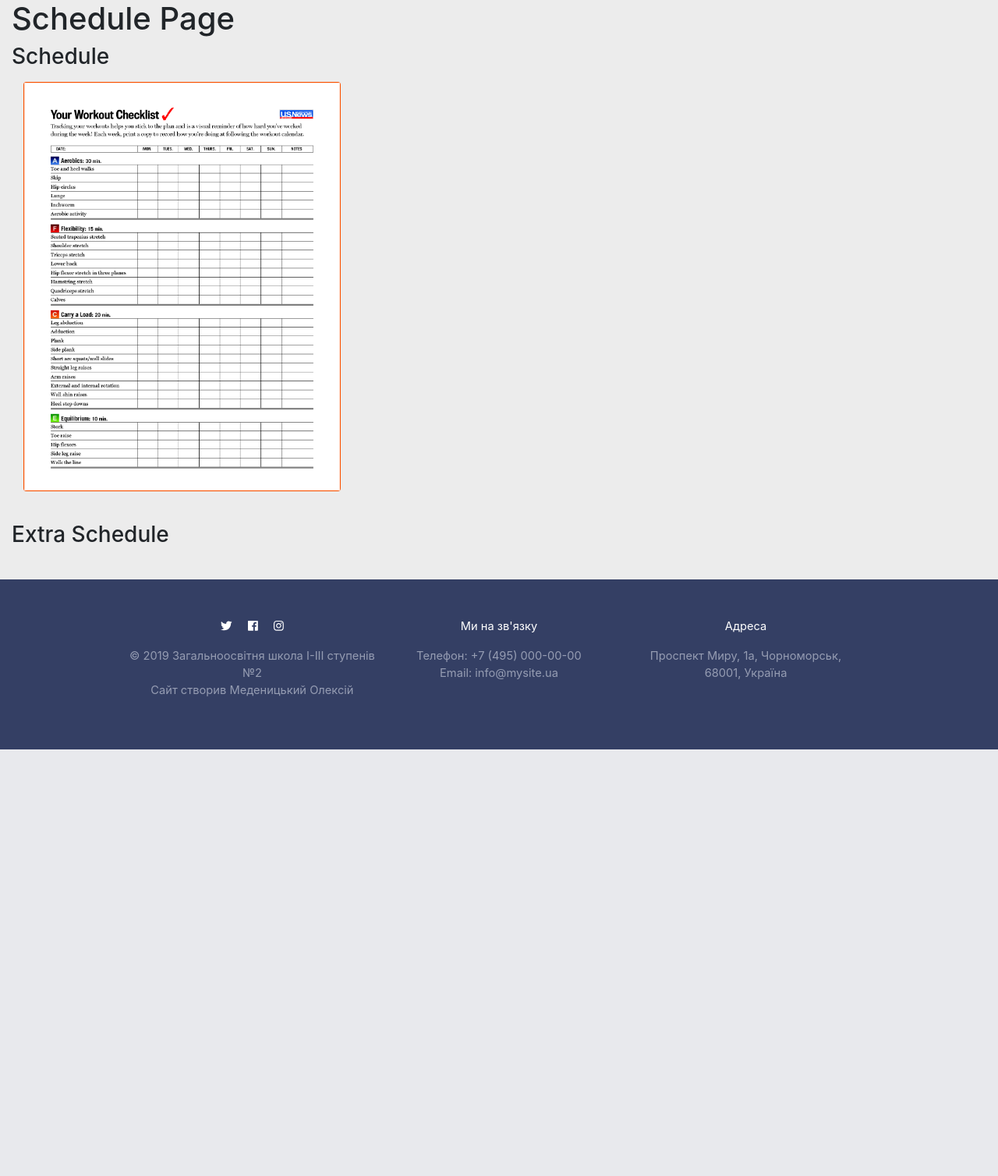
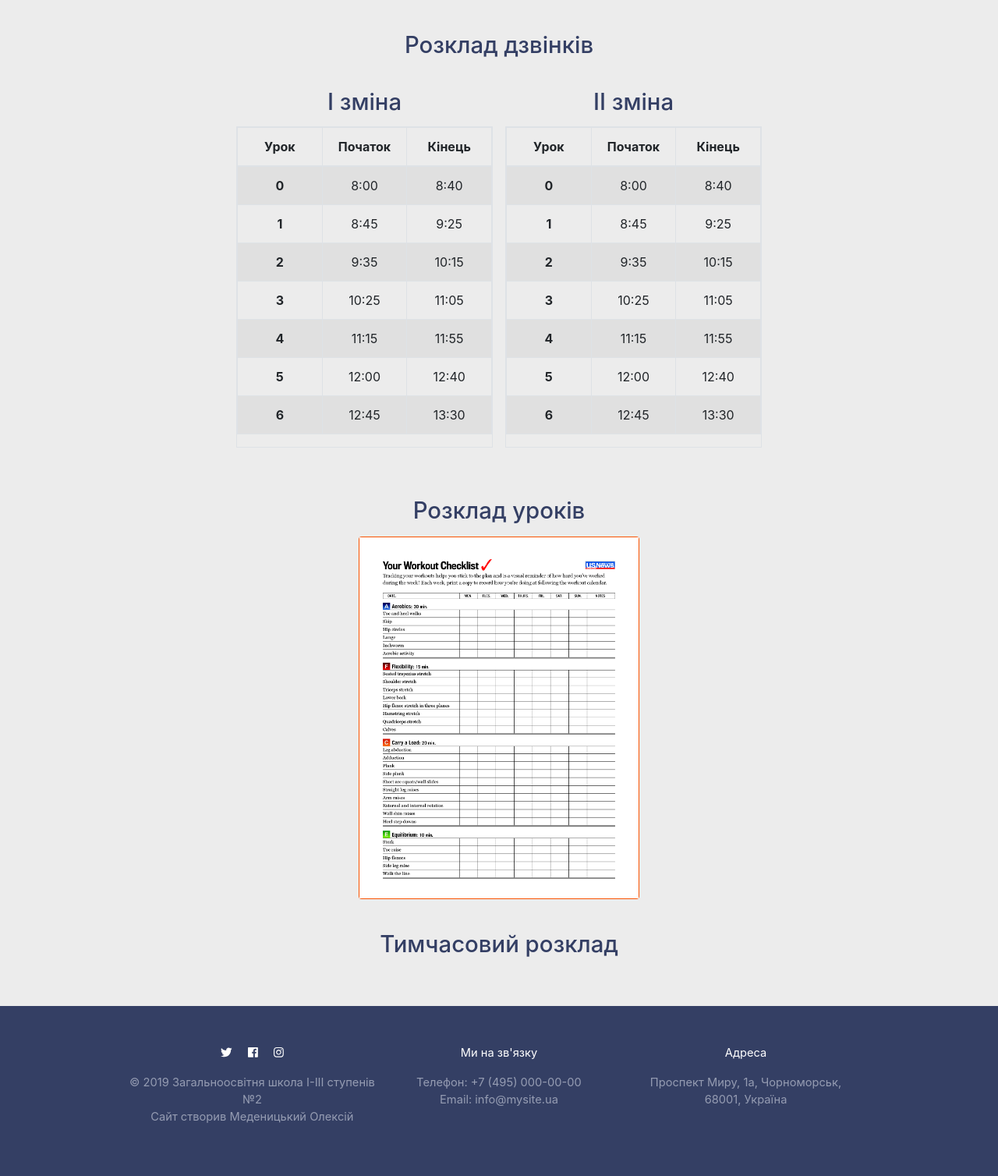
Before and after one commit to alex6446/SchoolWebsite, a Django app: page /schedule/ in a window 1280 px wide. Shown: the part 60-1568 px from the top of the page at 78% size. Before the commit the page ends 1021 px from the top, so only its background shows below. Run offline with Django 3.2, Linux system fonts and the light colour scheme; data comes from the database, SQL or seed files in the repository; both versions use the stored data as it was after the commit; some libraries are stand-ins or nearby versions.

Commit message:
finish About page and make Schedule Timetable

```diff
--- a/school_site/core/admin.py
+++ b/school_site/core/admin.py
@@ -6,6 +6,7 @@ from .models import (
 	About,
 	Event,
 	Teacher,
+	Timetable,
 	Schedule,
 	Contact,
 	Gallery,
@@ -38,6 +39,7 @@ admin.site.register(News, CustomAdmin)
 admin.site.register(About, CustomAdmin)
 admin.site.register(Event, CustomAdmin)
 admin.site.register(Teacher, CustomAdmin)
+admin.site.register(Timetable, CustomAdmin)
 admin.site.register(Schedule, CustomAdmin)
 admin.site.register(Contact, CustomAdmin)
 admin.site.register(Gallery, GalleryAdmin)
--- a/school_site/core/models.py
+++ b/school_site/core/models.py
@@ -20,7 +20,7 @@ class About(models.Model):
 		)
 	post_type = models.CharField(max_length=25, choices=TYPES, default=welcome)
 	title = models.CharField(max_length=150)
-	image = models.ImageField(default='about_pics/default.png', upload_to='about_pics')
+	image = models.ImageField(default=None, upload_to='about_pics', blank=True)
 	content = models.TextField()
 
 	def __str__(self):
@@ -43,6 +43,22 @@ class Teacher(models.Model):
 
 	def __str__(self):
 		return self.name
+
+class Timetable(models.Model):
+	general_summer = 'general_summer'
+	general_winter = 'general_winter'
+	extra = 'extra'
+	TYPES = (
+		(general_summer, "general_summer"),
+		(general_winter, "general_winter"),
+		(extra, "extra"),
+		)
+	title = models.CharField(max_length=150)
+	table_type = models.CharField(max_length=25, choices=TYPES, default=general_summer)
+	table = models.TextField()
+
+	def __str__(self):
+		return self.table_type
 
 class Schedule(models.Model):
 	general = 'general'
--- a/school_site/core/static/core/main.css
+++ b/school_site/core/static/core/main.css
@@ -17,6 +17,9 @@ body {
 	background-color: #ececec;
 	height: 100%;
 	min-height: 100vh;
+	/*background-image: url("zoh.jpg");
+	background-repeat: no-repeat;
+	background-size: 100%;*/
 	/*font-family: 'Poppins', sans-serif;*/
 }
 
@@ -68,6 +71,10 @@ a {
 	margin: 15px;
 }
 
+/*.content-margin {
+	margin-top: 40rem;
+}*/
+
 .section-title {
 	color: #343F64;
 	font-size: 22pt;
@@ -95,19 +102,37 @@ a {
 @media (min-width: 576px){
 	.card-columns {
     	column-count: 2;
-  }
+  	}
+  	.about-img-width-fix {
+  		width: 100%;
+  	}
+  	/*.content-margin {
+		margin-top: 15rem;
+	}*/
 }
 
 @media (min-width: 768px){
 	.card-columns {
     	column-count: 3;
-  }
+  	}
+  	.about-img-width-fix {
+  		width: 100%;
+  	}
+  	/*.content-margin {
+		margin-top: 40rem;
+	}*/
 }
 
 @media (min-width: 992px){
 	.card-columns {
     	column-count: 4;
-  }
+  	}
+  	.about-img-width-fix {
+  		width: 50%;
+  	}
+  /*	.content-margin {
+		margin-top: 40rem;
+	}*/
 }
 
 [class*="col-"] {
@@ -217,6 +242,23 @@ hr.light {
 	border-top: 1px solid #d3d3d3;
 }
 
+
+
+/*.about-welcome-text  {
+	font-size: 12pt;
+}*/
+
+.teacher-preview a {
+	text-decoration: none;
+	color: #2F2E2E;
+	text-align: center;
+}
+
+.teacher-preview a:hover h3 {
+	color: #69718B;
+}
+
+
 .contact-panel {
 	padding: 2rem;
 	font-size: 11pt;
--- a/school_site/core/templates/core/base.html
+++ b/school_site/core/templates/core/base.html
@@ -105,7 +105,7 @@
 			</li>
 		</ul>
 	</nav>-->
-	<div class="container-fluid flex-fill">
+	<div class="container flex-fill">
 		{% if messages %}
 			{% for message in messages %}
 				<div class="alert alert-{{ message.tags }}">
--- a/school_site/core/templates/core/contacts.html
+++ b/school_site/core/templates/core/contacts.html
@@ -7,7 +7,7 @@
 			<h2 align="center" class="section-title">Зв'яжіться з нами</h2>
 			<br>
 		</div>
-		<div class="col-md-10">
+		<div class="col-md-11">
 			<div class="row">
 				<div class="col-md-6 contact-panel">
 					<form method="post">
--- a/school_site/core/templates/core/news.html
+++ b/school_site/core/templates/core/news.html
@@ -7,8 +7,8 @@
 			<div class="col-md-12">
 				<h2 align="center" class="section-title">Оголошення</h2><br>
 			</div>
-			<div class="col-md-10 event-all">
-				<div class="row  p-3">
+			<div class="col-md-11 event-all ">
+				<div class=" row  p-3">
 				{% for post in events %}
 				<a href="{% url 'event-detail' post.id %}">
 					<div class="col-md-12">
@@ -42,7 +42,7 @@
 				<br>
 			</div>
 		{% endif %}
-		<div class="col-md-10">
+		<div class="col-md-11">
 			{% for post in news %}
 				<div class=" p-0 mb-3 bg-white news-preview">
 					<a href="{% url 'news-detail' post.id %}">
--- a/school_site/core/templates/core/schedule.html
+++ b/school_site/core/templates/core/schedule.html
@@ -1,34 +1,54 @@
 {% extends 'core/base.html' %}
 {% block content %}
 
-	<h1>Schedule Page</h1>
+	<h2 align="center" class="section-title">Розклад дзвінків</h2>
+	<div class="row justify-content-center">
+		<div class="col-lg-8">
+			<div class="row ">
+			{% for schedule in time %}
+				{% if schedule.table_type == 'general_summer' %}
+					<div class="col-md-6 p-2">
+						<h3 align="center" class="section-title pt-0 mt-0">{{ schedule.title }}</h3>
+						<div class="schedule-time-table table-striped table-bordered" align="center">
+							{{ schedule.table|safe }}
+						</div>
+					</div>
+				{% endif %}
+			{% endfor %}
+			</div>
+		</div>
+	</div>
 
-	<h3>Schedule</h3>
-	{% for schedule in tables %}
+	<h2 align="center" class="section-title">Розклад уроків</h2>
+	<div class="row justify-content-center">
+	{% for schedule in lessons %}
 		{% if schedule.table_type == 'general' %}
 			<!--<div class="table-bordered">-->
-			<div class="row">
+
 				<a href="{{ schedule.table.url }}" data-toggle="lightbox" class="col-md-4">
 					<img src="{{ schedule.table.url }}" class="img-fluid rounded">
 				</a>
-			</div>
+
 
 			<!--</div>-->
 			<br>
 		{% endif %}
 	{% endfor %}
+	</div>
 
-	<h3>Extra Schedule</h3>
-	{% for schedule in tables %}
+	<h2 align="center" class="section-title">Тимчасовий розклад</h2>
+	<div class="row justify-content-center">
+	{% for schedule in lessons %}
 		{% if schedule.table_type == 'extra' %}
-			<div class="row">
+
 				<a href="{{ schedule.table.url }}" data-toggle="lightbox" class="col-md-4">
 					<img src="{{ schedule.table.url }}" class="img-fluid rounded">
 				</a>
-			</div>
+
 			<br>
 		{% endif %}
 	{% endfor %}
+	</div>
 
 
 {% endblock content %}
--- a/school_site/core/views.py
+++ b/school_site/core/views.py
@@ -4,11 +4,13 @@ from django.contrib import messages
 from django.core.paginator import Paginator
 from django.core.mail import send_mail
 from django.views.generic import ListView, DetailView
+from django.conf import settings
 from .models import (
  	About,
 	Event,
 	News,
 	Teacher,
+	Timetable,
 	Schedule,
 	Contact,
 	Gallery,
@@ -65,7 +67,8 @@ def schedule(request):
 	context = {
 		'title': 'Schedule',
 		#'tables': HtmlScheduleTables,
-		'tables': Schedule.objects.all(),
+		'lessons': Schedule.objects.all(),
+		'time': Timetable.objects.all(),
 	}
 	return render(request, 'core/schedule.html', context)
 
@@ -118,7 +121,7 @@ def contacts(request):
 			message = "{0} has sent you a message:\n\n{1}".format(sender_name,
 				form.cleaned_data['message'])
 			send_mail('New Enquiry', message, sender_email,
-				['alexeymedenitskiy@gmail.com'])
+				[settings.EMAIL_HOST_USER])
 
 			messages.success(request, f'Message sent!')
 			return redirect('core-contacts')
```
Also changed, not shown: school_site/core/templates/core/about.html (+48 -18 lines), school_site/core/templates/core/home.html (+13 -13 lines), school_site/school_site/settings.py (+7 -1 lines), school_site/core/migrations/0015_auto_20190511_0013.py (added), school_site/core/migrations/0016_auto_20190511_0021.py (added), school_site/core/migrations/0017_timetable.py (added), school_site/core/static/core/zoh.jpg (added), school_site/db.sqlite3, school_site/media/about_pics/History.png (added), school_site/media/teacher_photos/226209_awesome-anime-wallpapers.jpg (added), school_site/media/teacher_photos/img_lights.jpg (added), school_site/media/teacher_photos/mikael-gustafsson-amongtrees-2-8.jpg (added).
